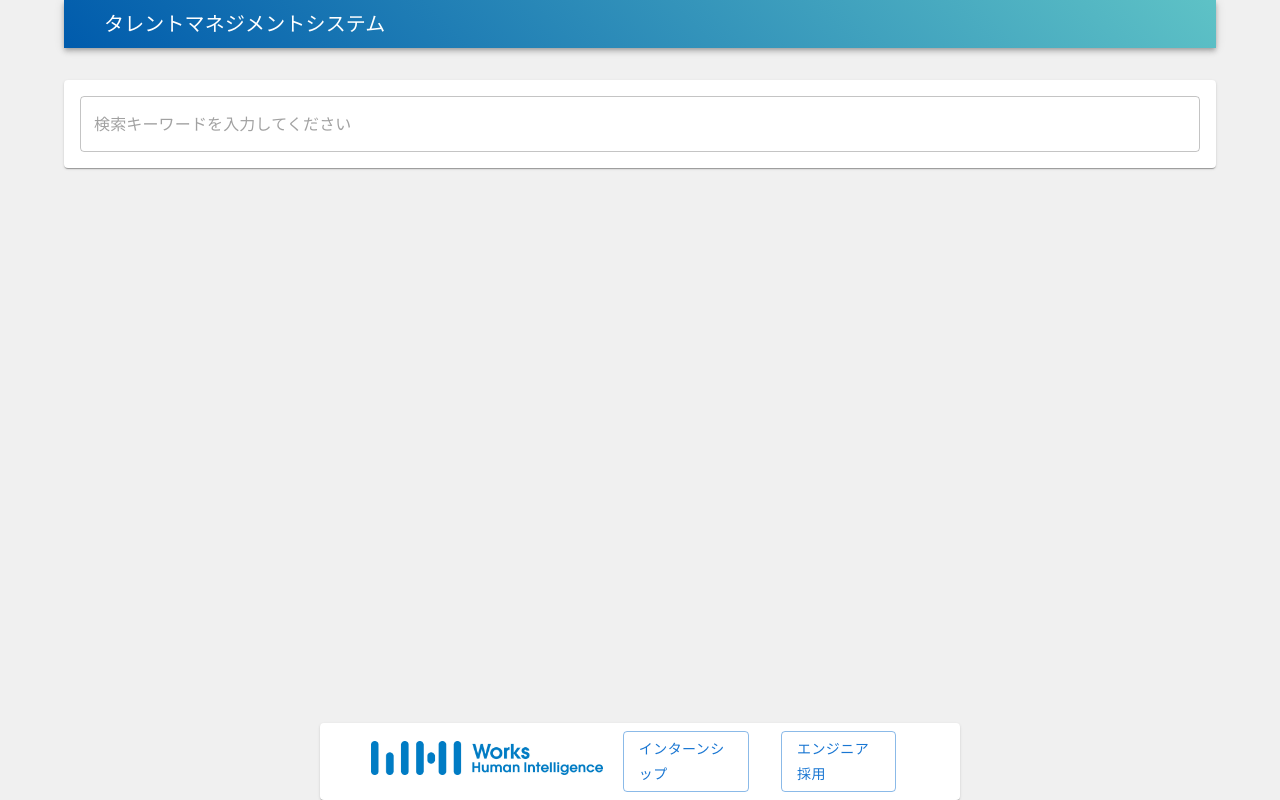
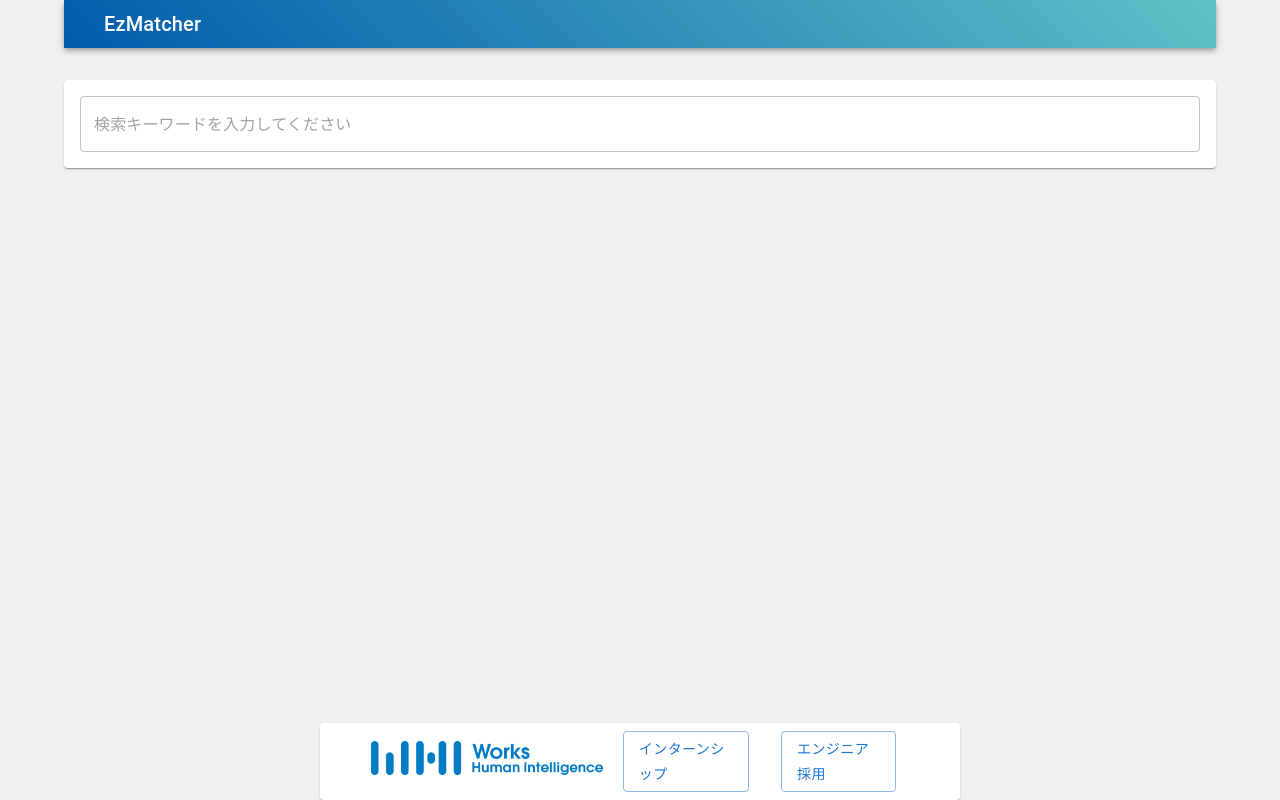
Before and after one commit to shin-903/WHI-2025-app, a Next.js app in the folder frontend/: page / in a window 1280 px wide. Built offline with nearby package versions, Linux system fonts and the light colour scheme; no server answers; some icons are missing; what @mui/material-nextjs, io-ts would draw is missing.

Commit message:
update: サービス名EzMatcherの反映

```diff
--- a/frontend/src/app/layout.tsx
+++ b/frontend/src/app/layout.tsx
@@ -14,8 +14,8 @@ const geistMono = Geist_Mono({
 });
 
 export const metadata: Metadata = {
-  title: "タレントマネジメントシステム",
-  description: "シンプルなタレントマネジメントシステム",
+  title: "EzMatcher",
+  description: "EzMatcher",
 };
 
 export default function RootLayout({
--- a/frontend/src/components/GlobalContainer.tsx
+++ b/frontend/src/components/GlobalContainer.tsx
@@ -9,7 +9,7 @@ export function GlobalContainer({ children }: { children?: React.ReactNode }) {
       sx={{ display: "flex", flexDirection: "column", minHeight: "100vh" }}
     >
       <header>
-        <GlobalHeader title={"タレントマネジメントシステム"} />
+        <GlobalHeader title={"EzMatcher"} />
       </header>
 
       <VerticalSpacer height={32} />
```
